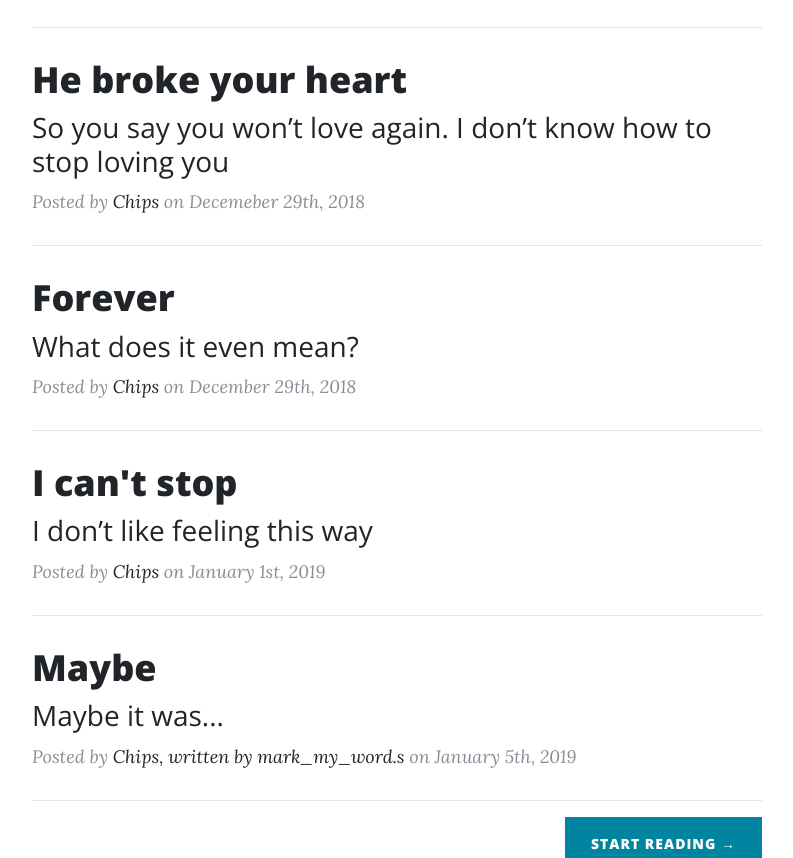
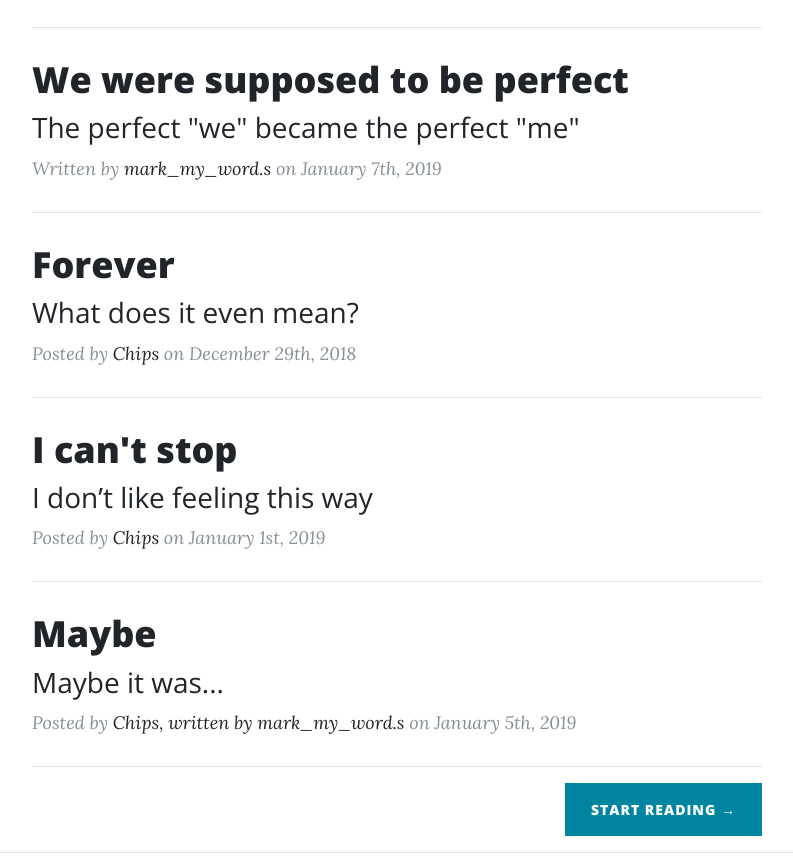
Before and after one commit to ahmedcaleb/ahmedcaleb.github.io, a website: page index.html in a window 1280 px wide. Shown: the part 1111-1969 px from the top of the page, without its empty margins (243-1036 px from the left). Drawn offline with nearby package versions, Linux system fonts and the light colour scheme.

Commit message:
Update index.html

```diff
--- a/index.html
+++ b/index.html
@@ -212,17 +212,17 @@
           </div>
           <hr>
           <div class="post-preview">
-            <a href="post4.html">
+            <a href="despair.html">
               <h2 class="post-title">
-                He broke your heart
+                We were supposed to be perfect
               </h2>
               <h3 class="post-subtitle">
-                So you say you won’t love again. I don’t know how to stop loving you
+                The perfect "we" became the perfect "me"
               </h3>
             </a>
-            <p class="post-meta">Posted by
-              <a href="#">Chips</a>
-              on Decemeber 29th, 2018</p>
+            <p class="post-meta">Written by
+              <a href="#">mark_my_word.s</a>
+              on January 7th, 2019</p>
           </div>
           <hr>
           <div class="post-preview">
```
